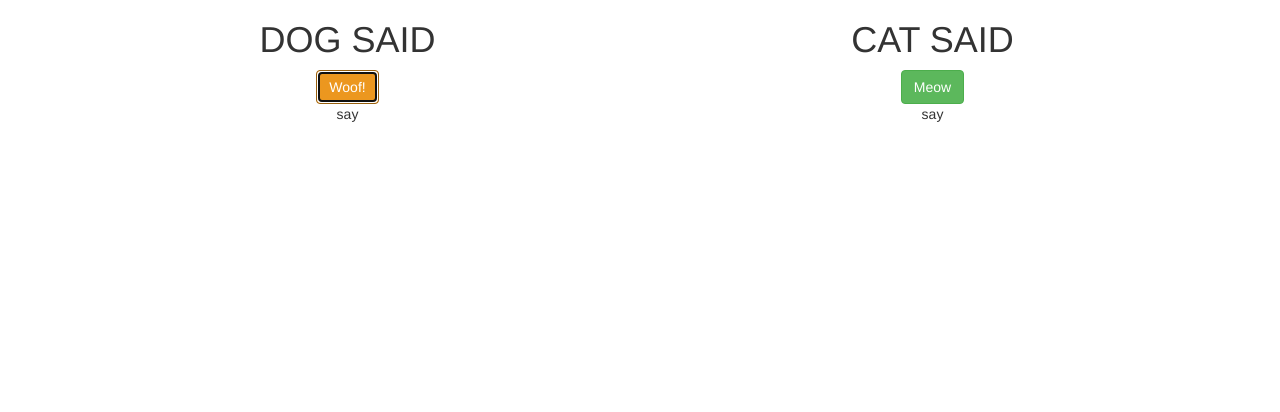
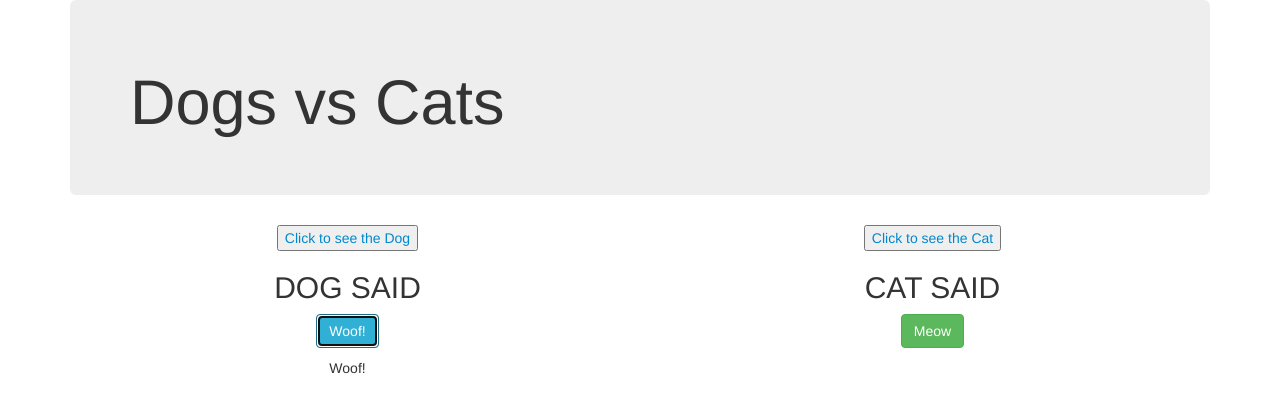
Before and after one commit to klotsa/catsanddogs, a plain HTML site: page index.html in a window 1280 px wide. Both pictures are taken after a click on the button "Woof!". Drawn offline with Linux system fonts and the light colour scheme.

Commit message:
add show img and dialogue buttons

```diff
--- a/css/styles.css
+++ b/css/styles.css
@@ -1,7 +1,18 @@
-.title {
+.clickable {
+
+ cursor: pointer;
+ color: #0088cc;
 
 }
 
 .col-md-6 {
   text-align: center;
 }
+
+
+#hiddenCat, #hiddenDog {
+  display: none;
+  width: 75%;
+  height: 75%;
+  padding:20px;
+}
--- a/index.html
+++ b/index.html
@@ -11,24 +11,31 @@
   <body>
 
   <div class="container">
+    <div class="jumbotron">
+      <h1>Dogs vs Cats</h1>
+    </div>
     <div class="row">
      <div class="col-md-6">
-       <h1 class="title">DOG SAID</h1>
-       <button class="btn btn-warning" id="dog">Woof!</button>
+       <button id="showDog"><span class="clickable">Click to see the Dog</span></button>
+       <img id="hiddenDog" src="http://www.signtorch.com/vector/_gallery/sample/elkhound_dog=.svg">
+       <h2>DOG SAID</h2>
+       <button class="btn btn-info" id="dog">Woof!</button>
       </div>
 
       <div class="col-md-6">
-        <h1 class="title">CAT SAID</h1>
+        <button id="showCat"><span class="clickable">Click to see the Cat</span></button>
+        <img id="hiddenCat" src="http://clipartist.net/social/clipartist.net/B/black_cat_4.svg">
+        <h2 class="title">CAT SAID</h2>
         <button class="btn btn-success" id="cat">Meow</button>
       </div>
     </div>
 
     <div class="row">
-      <div class="col-md-6">say
-        <ul class="unstyled"></ul>
+      <div class="col-md-6">
+        <p id="dogList"></p>
       </div>
-      <div class="col-md-6">say
-        <p></p>
+      <div class="col-md-6">
+        <p id="catList"></p>
       </div>
     </div>
    </div>
--- a/js/scripts.js
+++ b/js/scripts.js
@@ -0,0 +1,17 @@
+$(document).ready(function() {
+
+  $("#showCat").click(function() {
+    $("#hiddenCat").toggle();
+  });
+
+  $("#showDog").click(function() {
+    $("#hiddenDog").toggle();
+  });
+
+  $("#dog").click(function() {
+    $("#dogList").after("Woof!" + "<br>");
+  });
+  $("#cat").click(function() {
+    $("#catList").after("Meow!" + "<br>");
+  });
+});
```
